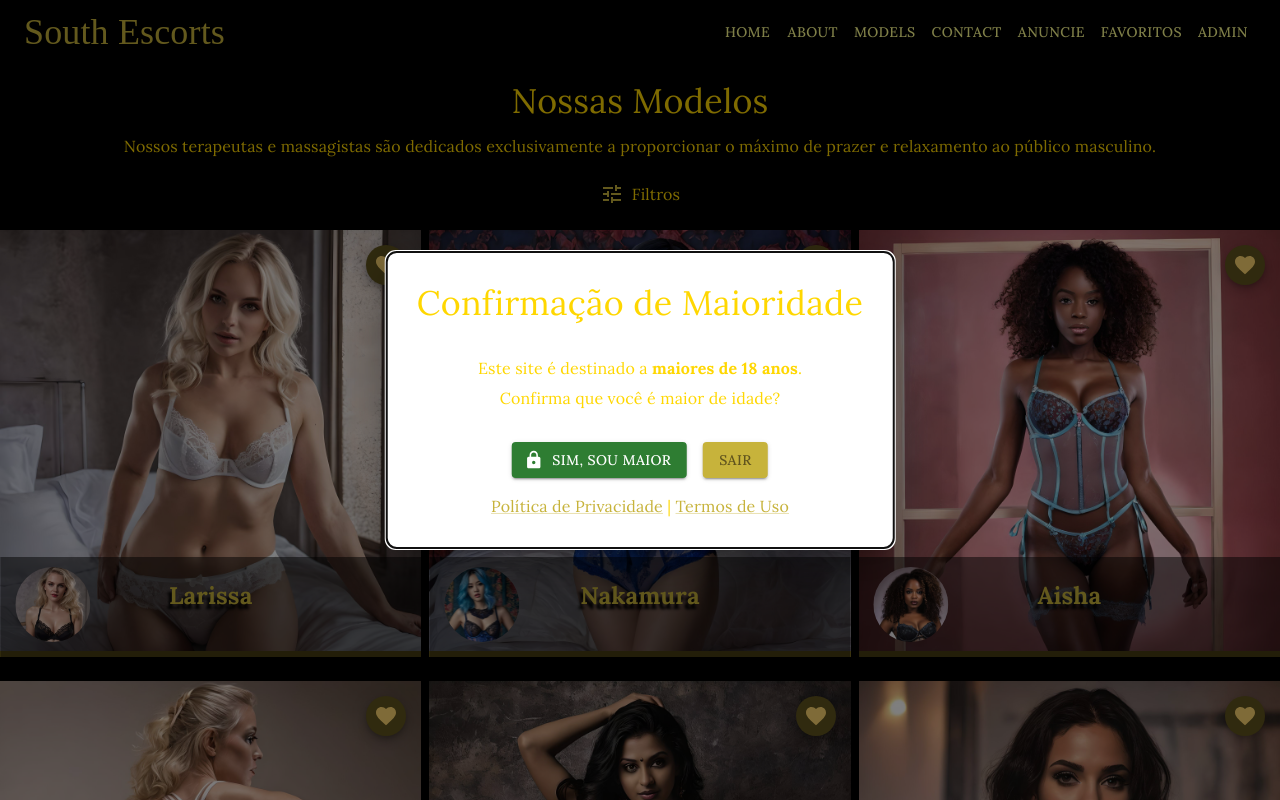
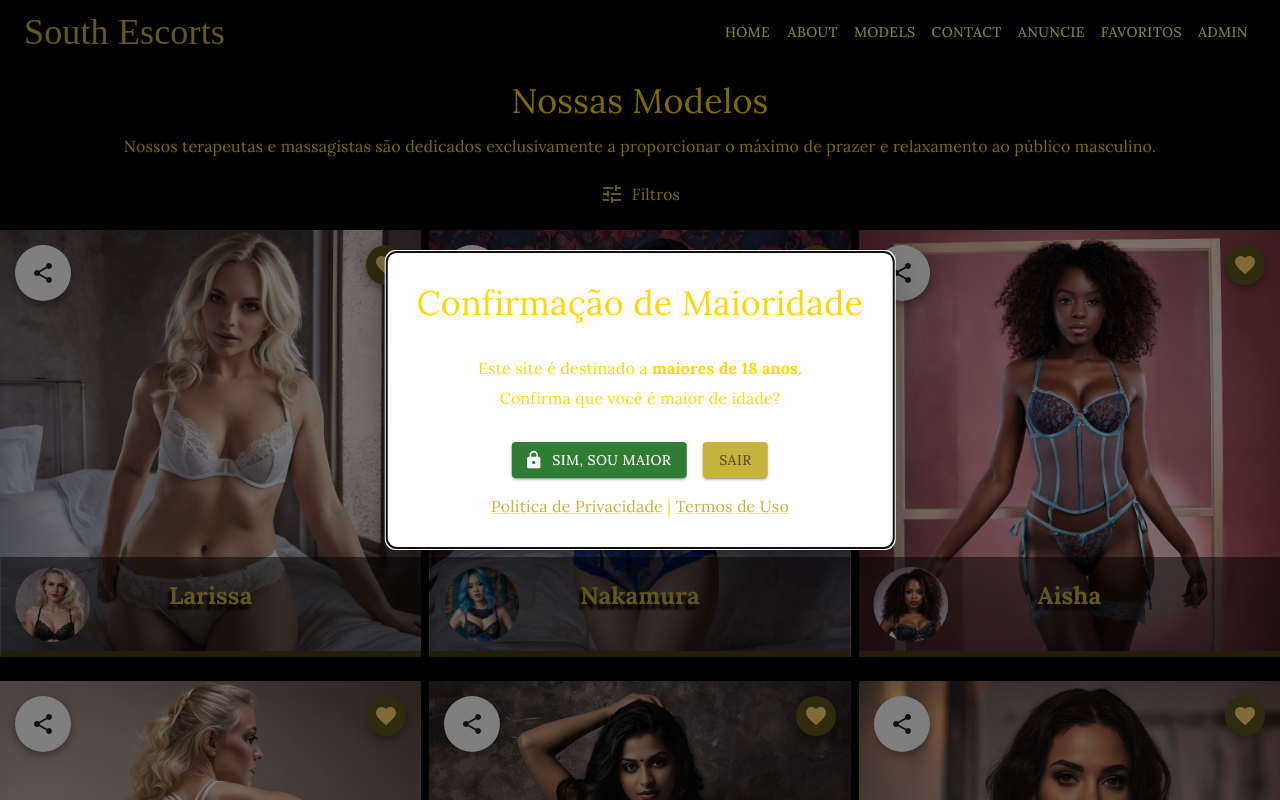
Before and after one commit to edtech1985/crud-1, a React (Create React App) app: page /models in a window 1280 px wide. Shown: the top 800 px of the page. Built offline with nearby package versions, Linux system fonts and the light colour scheme; a web font is replaced by a local one.

Commit message:
share icon

```diff
--- a/src/components/ImageBox/index.tsx
+++ b/src/components/ImageBox/index.tsx
@@ -1,8 +1,24 @@
 import React, { useEffect, useState } from "react";
-import { Avatar, Box, Fab, Link, Stack } from "@mui/material";
+import { Avatar, Box, Fab, Link, Stack, Tooltip } from "@mui/material";
 import FavoriteIcon from "@mui/icons-material/Favorite";
+import ShareIcon from "@mui/icons-material/Share";
 
 
+// Função para compartilhar o link da página de perfil da modelo
+const handleShare = (modelId: number) => {
+  // const model = modelsData.find((m) => m.id === modelId);
+  // if (model) {
+  //   // Lógica para compartilhar o link, por exemplo:
+  //   const modelProfileLink = `https://example.com/models/${model.id}`;
+  //   navigator.share({
+  //     title: model.name,
+  //     text: `Confira o perfil de ${model.name}`,
+  //     url: modelProfileLink,
+  //   });
+  // }
+  console.log("Compartilhado com sucesso!");
+};
+// === === === END SHARE === === === //
 
 const ImageBox = ({
   src,
@@ -119,6 +135,20 @@ const ImageBox = ({
       >
         <FavoriteIcon />
       </Fab>
+      <Fab
+        // onClick={() => handleShare(model.id)}
+        sx={{
+          bgcolor: "white",
+          position: "absolute",
+          zIndex: 999,
+          top: 15,
+          left: 15,
+        }}
+      >
+        <Tooltip title="Compartilhe com um amigo" arrow>
+          <ShareIcon />
+        </Tooltip>
+      </Fab>
     </Box>
   );
 };
```
Also changed, not shown: src/pages/Models/index.tsx (+3 -6 lines).
